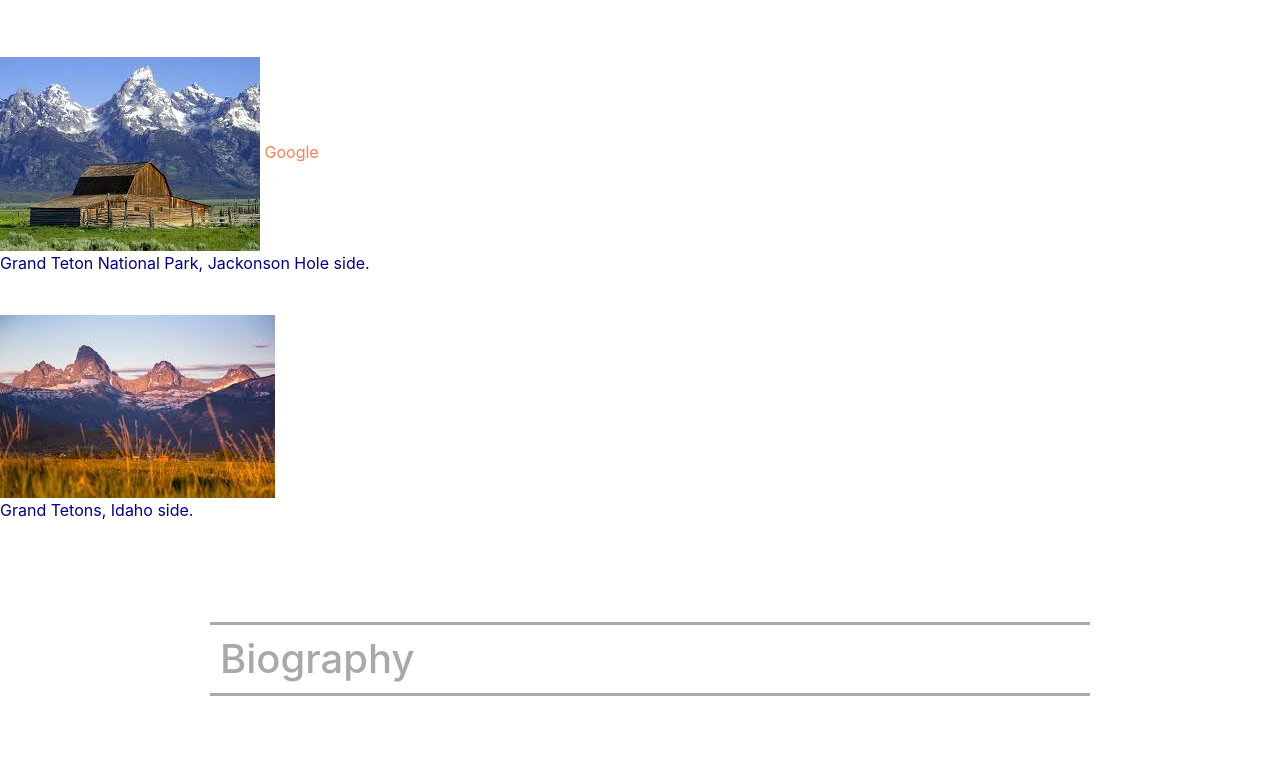
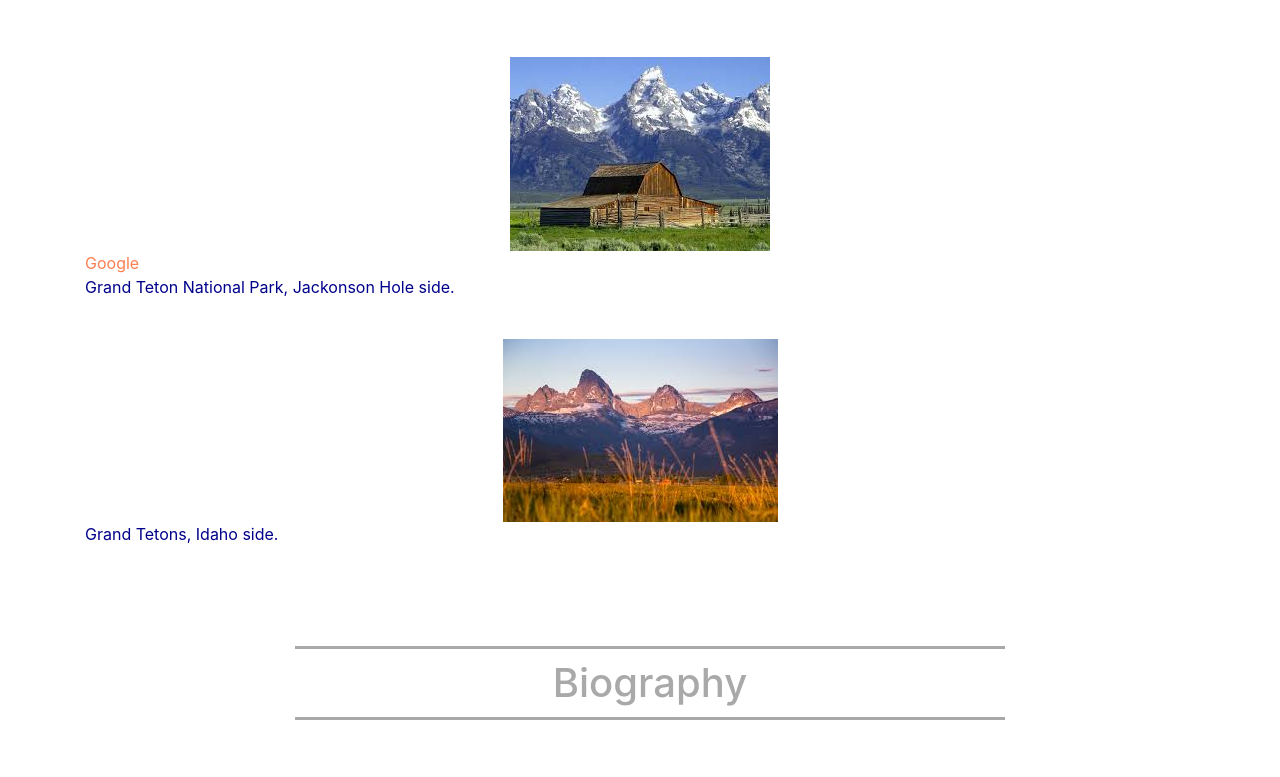
Before and after one commit to mcnether/EDPS6560MichelleHortin, a plain HTML site: page pages/examples.html in a window 1280 px wide. Shown: the part 161-938 px from the top of the page. Drawn offline with nearby package versions, Linux system fonts and the light colour scheme.

Commit message:
Add files via upload

```diff
--- a/pages/examples.html
+++ b/pages/examples.html
@@ -21,17 +21,17 @@
         <a href="#">examples</a>
       </nav>
 
-    <div id="section_1" class="container_fluid">
+    <div id="section_1" class="container">
         <div class="row">
             <div class="col">
                 <h1>Welcome to my digital portfolio!</h1>
-                  <img src="../img/Grand%20Tetons.jpg"/>
+                  <img id="jackson" src="../img/Grand%20Tetons.jpg"/>
                   <a target="_blank" href="https://www.google.com"> Google</a>
                   <p> Grand Teton National Park, Jackonson Hole side.</p>
 
                   <br>
 
-                  <img src="../img/Idaho.side.jpg"/>
+                  <img id="idaho" src="../img/Idaho.side.jpg"/>
                   <p>Grand Tetons, Idaho side.</p>
 
                   <br>
--- a/styles.css
+++ b/styles.css
@@ -48,6 +48,7 @@ h1 {
     margin-bottom: 60px;
     margin-left: 210px;
     margin-right: 190px;
+    text-align: center;
 }
 
 h2 {
@@ -57,4 +58,24 @@ h2 {
     margin-right: 380px;
     margin-top: 60px;
     margin-bottom: 60px;
+    text-align: center;
 }
+
+#jackson {
+    display: block;
+    margin: 0px auto;
+
+}
+
+#idaho {
+    display: block;
+    margin: 0px auto;
+}
+
+#jackson2 {
+    display: block;
+    margin: 0px auto;
+}
+
+
+/* .=class  #=ID */
```
Also changed, not shown: index.html (+1 -1 lines).
